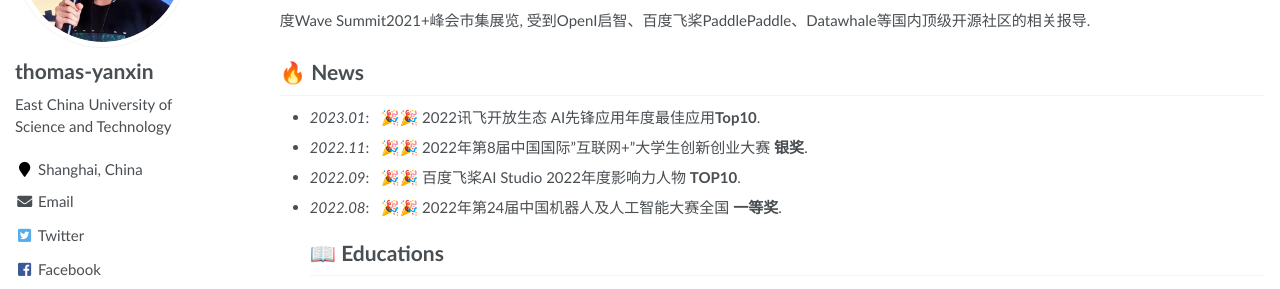
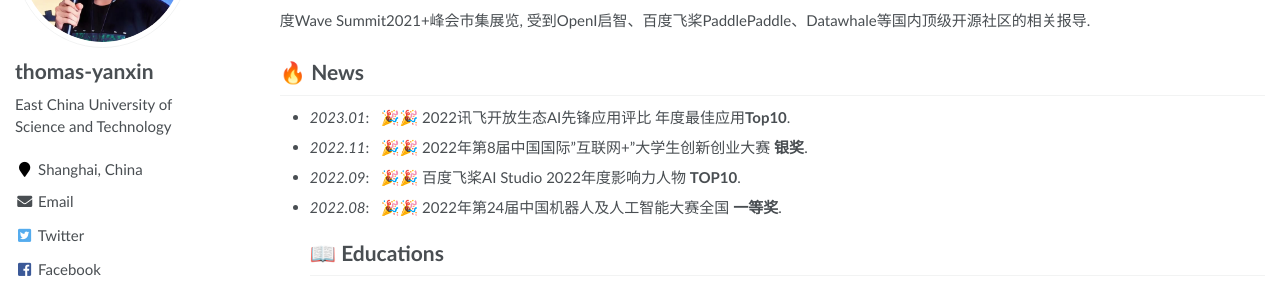
Before and after one commit to thomas-yanxin/thomas-yanxin.github.io, a Jekyll site: the page built from _pages/about.md, in a window 1280 px wide and 1400 px high. Shown: the part 218-507 px from the top of the window. Built offline with Jekyll 4.4.1, drawn with Linux system fonts in a browser that asks for light colours; some web fonts are replaced; some of the changed text lies outside the part shown.

Commit message:
Update about.md

```diff
--- a/_pages/about.md
+++ b/_pages/about.md
@@ -24,7 +24,7 @@
 </p>
 
 # 🔥 News
-* *2023.01*: &nbsp; 🎉🎉 2022讯飞开放生态 AI先锋应用年度最佳应用**Top10**.
+* *2023.01*: &nbsp; 🎉🎉 2022讯飞开放生态AI先锋应用评比 年度最佳应用**Top10**.
 * *2022.11*: &nbsp; 🎉🎉 2022年第8届中国国际"互联网+"大学生创新创业大赛 **银奖**.
 * *2022.09*: &nbsp; 🎉🎉 百度飞桨AI Studio 2022年度影响力人物 **TOP10**.
 * *2022.08*: &nbsp; 🎉🎉 2022年第24届中国机器人及人工智能大赛全国 **一等奖**.
@@ -75,7 +75,7 @@
 
 * 2022年OpenI启智社区"优秀开源项目征集" **第二名** \| [\[点击\]](/proof/%E6%AC%A7%E5%B0%8F%E9%B9%8F.png)
 
-* 2022讯飞开放生态AI先锋应用年度最佳应用<strong>Top10</strong> \| [\[点击\]](https://mp.weixin.qq.com/s/P6VaXjlXWLT0JGvBFRDIvQ)
+* 2022讯飞开放生态AI先锋应用评比 年度最佳应用<strong>Top10</strong> \| [\[点击\]](https://mp.weixin.qq.com/s/P6VaXjlXWLT0JGvBFRDIvQ)
 
 * 2022年第2届"点宽杯"全国高校金融科技黑客松大赛 **优胜队伍** \| [\[点击\]](https://mp.weixin.qq.com/s/0nwc8CRLXZZaJnAg6JJjVA)
 
```
